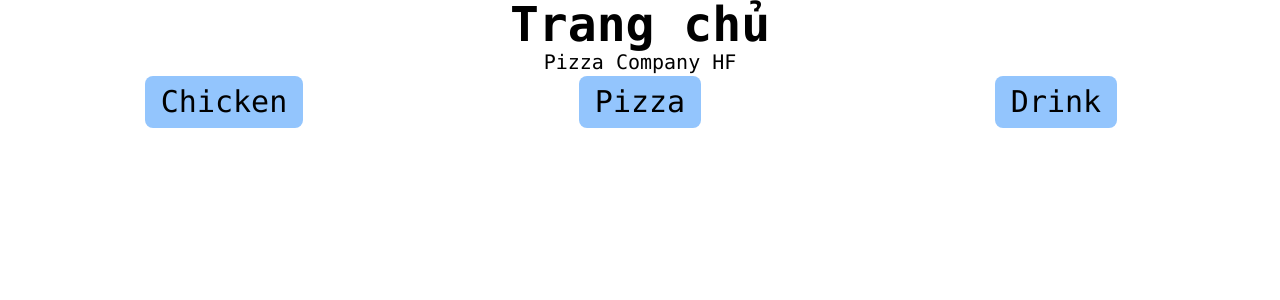
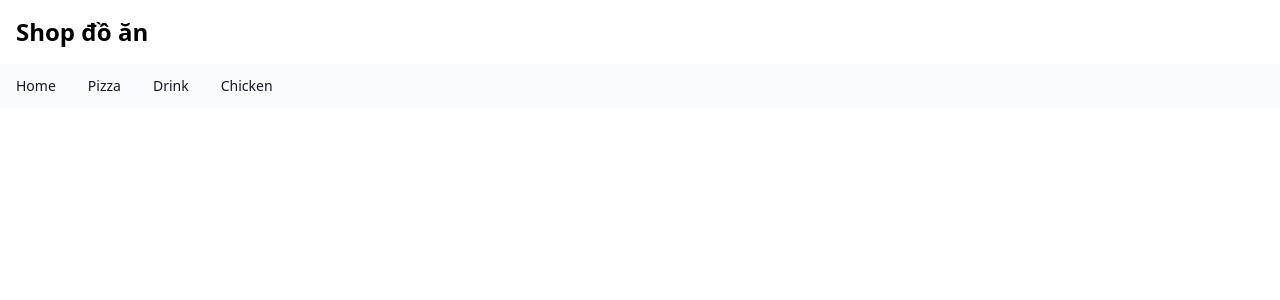
Before and after one commit to Tuananhzip/Demo_GitKraken, an Angular app in the folder DemoGitKraken/: page / in a window 1280 px wide. Shown: the top 300 px of the page. Built offline with nearby package versions, Linux system fonts and the light colour scheme.

Commit message:
DLBT-102 Tạo trang Homepage
- Chỉnh sửa Header
- Tạo thêm trang Homepage

```diff
--- a/DemoGitKraken/angular.json
+++ b/DemoGitKraken/angular.json
@@ -94,5 +94,8 @@
         }
       }
     }
+  },
+  "cli": {
+    "analytics": "3539c743-9509-459e-bb29-4a76f1acb4e8"
   }
 }
--- a/DemoGitKraken/package.json
+++ b/DemoGitKraken/package.json
@@ -18,6 +18,7 @@
     "@angular/platform-browser": "^16.2.0",
     "@angular/platform-browser-dynamic": "^16.2.0",
     "@angular/router": "^16.2.0",
+    "bootstrap": "^5.3.2",
     "rxjs": "~7.8.0",
     "tslib": "^2.3.0",
     "zone.js": "~0.13.0"
--- a/DemoGitKraken/src/app/app.module.ts
+++ b/DemoGitKraken/src/app/app.module.ts
@@ -8,9 +8,10 @@ import { AppRoutingModule } from './app-routing.module';
 import { HeaderComponent } from './header/header.component';
 import { PizzaComponent } from './pizza/pizza.component';
 import { DrinkComponent } from './drink/drink.component';
+import { HomepageComponent } from './homepage/homepage.component';
 
 @NgModule({
-  declarations: [AppComponent, ChickenComponent, HeaderComponent, PizzaComponent, DrinkComponent],
+  declarations: [AppComponent, ChickenComponent, HeaderComponent, PizzaComponent, DrinkComponent, HomepageComponent],
   imports: [BrowserModule, AppRoutingModule],
   providers: [],
   bootstrap: [AppComponent],
--- a/DemoGitKraken/src/app/header/header.component.html
+++ b/DemoGitKraken/src/app/header/header.component.html
@@ -1,4 +1,4 @@
-<div class="container font-mono mx-auto px-4 text-center">
+<!-- <div class="container font-mono mx-auto px-4 text-center">
     <h1 class="text-5xl font-extrabold">Trang chủ</h1>
     <h3 class="text-xl font-light">Pizza Company HF</h3>
     <div class="grid grid-cols-3 auto-cols-max text-3xl">
@@ -12,4 +12,30 @@
                 class="bg-blue-300 rounded-lg px-4 py-2 hover:bg-blue-500 hover:text-white transition-colors ease-in-out focus:outline-none focus:ring">Drink</button>
         </div>
     </div>
-</div>
+</div> -->
+
+<nav class="bg-white border-gray-200 dark:bg-gray-900">
+        <div class="flex flex-wrap justify-between items-center mx-auto max-w-screen-xl p-4">
+                <span class="self-center text-2xl font-semibold whitespace-nowrap dark:text-white">Shop đồ ăn</span>
+        </div>
+    </nav>
+    <nav class="bg-gray-50 dark:bg-gray-700">
+        <div class="max-w-screen-xl px-4 py-3 mx-auto">
+            <div class="flex items-center">
+                <ul class="flex flex-row font-medium mt-0 mr-6 space-x-8 text-sm">
+                    <li>
+                        <a href="#" class="text-gray-900 dark:text-white hover:underline" aria-current="page">Home</a>
+                    </li>
+                    <li>
+                        <a routerLink="/pizza" class="text-gray-900 dark:text-white hover:underline">Pizza</a>
+                    </li>
+                    <li>
+                        <a routerLink="/drink" class="text-gray-900 dark:text-white hover:underline">Drink</a>
+                    </li>
+                    <li>
+                        <a routerLink="/chicken" class="text-gray-900 dark:text-white hover:underline">Chicken</a>
+                    </li>
+                </ul>
+            </div>
+        </div>
+    </nav>
--- /dev/null
+++ b/DemoGitKraken/src/app/homepage/homepage.component.html
@@ -0,0 +1 @@
+<p>homepage works!</p>
```
Also changed, not shown: DemoGitKraken/src/app/homepage/homepage.component.ts (added, +10 -0 lines), DemoGitKraken/src/app/homepage/homepage.component.css (added), 2 other files (tests, documents, lock files or other folders).
